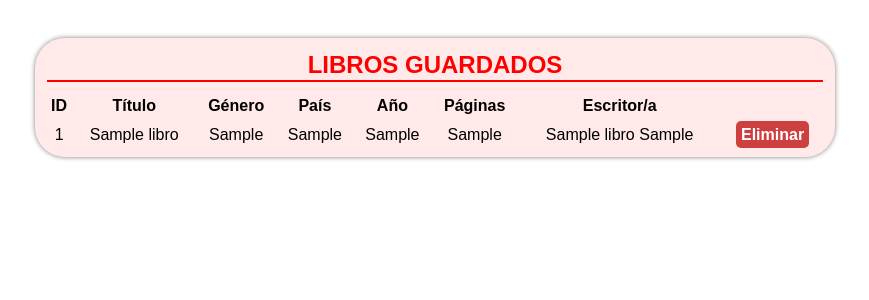
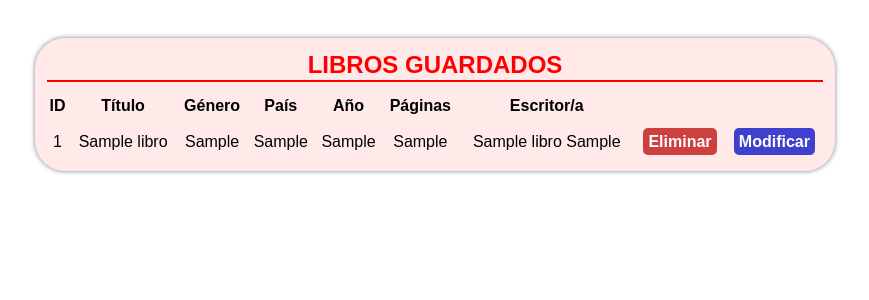
Before and after one commit to pvenrod/biblioteca, a PHP site: page / in a window 1280 px wide. Shown: the top 300 px of the page, without its empty margins (205-1074 px from the left). Run offline with PHP 8.4, Linux system fonts and the light colour scheme; tables that the repository leaves empty or names only in its code hold one stand-in row (values such as "Sample post").

Commit message:
Agregada la opción de modificar

```diff
--- a/biblioteca/estilos.css
+++ b/biblioteca/estilos.css
@@ -48,6 +48,10 @@ h1 {
     color: red;
     border-bottom: 2px solid red;
     font-size: 24px;
+}
+
+.tablaResultados td {
+    padding-bottom: 8px;
 }
 
 .filaArriba {
@@ -115,3 +119,12 @@ input[type="submit"]:hover {
     cursor: pointer;
     border-radius: 5px;
 }
+
+.modificar {
+    padding: 5px;
+    background-color: #3f41ce;
+    color: white;
+    font-weight: 700;
+    cursor: pointer;
+    border-radius: 5px;
+}
--- a/biblioteca/index.php
+++ b/biblioteca/index.php
@@ -20,7 +20,7 @@
 
                 echo "<table class='tablaResultados'>
                         <tr>
-                            <th colspan='8'>
+                            <th colspan='9'>
                                 LIBROS GUARDADOS
                             </th>
                         </tr>
@@ -39,7 +39,8 @@
                 while ($fila = $consulta->fetch_object()) {
                     echo "<tr><td>" . $fila->idLibro . "</td><td>" . $fila->titulo . "</td><td>" . $fila->genero .
                         "</td><td>" . $fila->pais . "</td><td>" . $fila->anyo . "</td><td>" . $fila->numPaginas .
-                        "</td><td>" . $fila->nombre . " " . $fila->apellidos . "</td><td><a class='eliminar' onclick='eliminar($fila->idLibro)'>Eliminar</a></td></tr>";
+                        "</td><td>" . $fila->nombre . " " . $fila->apellidos . "</td><td><a class='eliminar' onclick='borrar($fila->idLibro)'>Eliminar</a></td>\n
+                        <td><a class='modificar' onclick='modificar($fila->idLibro)'>Modificar</a></td></tr>";
                 }
 
                 echo "</table>";
@@ -370,10 +371,14 @@
 
   </body>
   <script>
-      function eliminar(idLibro) {
+      function borrar(idLibro) {
           if (confirm("¿Estás seguro?")) {
               location.href = "index.php?action=eliminarLibro&idLibro=" + idLibro;
           }
       }
+
+      function modificar(idLibro) {
+          location.href = "index.php?action=formularioModificar2&idLibro=" + idLibro;
+      }
 </script>
 </html>
```
